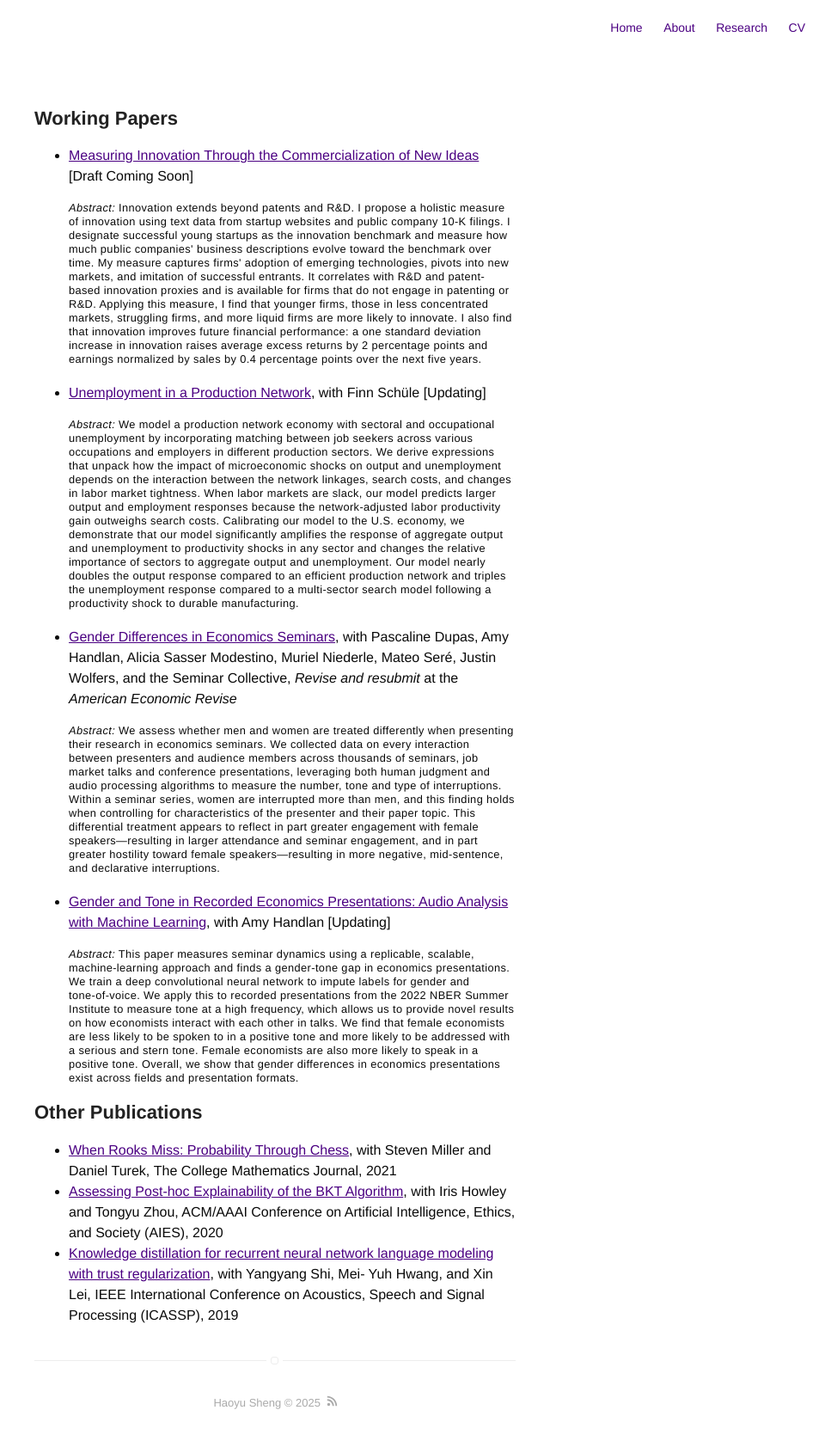
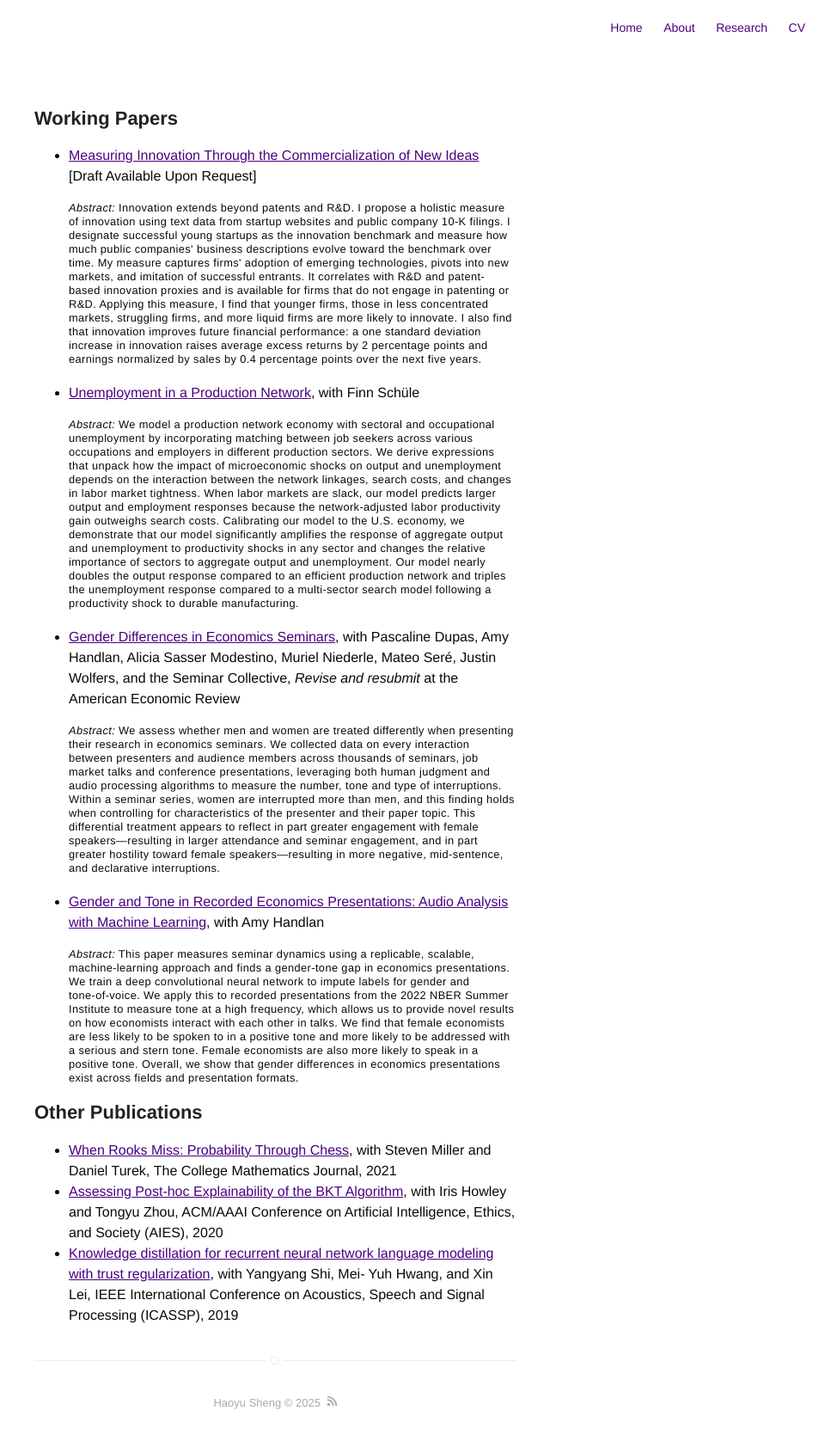
Before and after one commit to hs97/sheng_website, a Jekyll site: the page built from research.md, in a window 1280 px wide. Shown: the whole page at 86% size, without its empty margins (320-1280 px from the left). Built offline with Jekyll 4.4.1, drawn with Linux system fonts in a browser that asks for light colours.

Commit message:
Update research.md

```diff
--- a/research.md
+++ b/research.md
@@ -5,13 +5,13 @@ layout: page
 
 <h2> Working Papers</h2>
 <ul>
-<li><a href="https://haoyusheng.net">Measuring Innovation Through the Commercialization of New Ideas</a> [Draft Coming Soon]
+<li><a href="https://haoyusheng.net">Measuring Innovation Through the Commercialization of New Ideas</a> [Draft Available Upon Request]
 <p style="line-height: 1;"><small><b><i>Abstract:</i></b> Innovation extends beyond patents and R&D. I propose a holistic measure of innovation using text data from startup websites and public company 10-K filings. I designate successful young startups as the innovation benchmark and measure how much public companies' business descriptions evolve toward the benchmark over time. My measure captures firms' adoption of emerging technologies, pivots into new markets, and imitation of successful entrants. It correlates with R&D and patent-based innovation proxies and is available for firms that do not engage in patenting or R&D. Applying this measure, I find that younger firms, those in less concentrated markets, struggling firms, and more liquid firms are more likely to innovate. I also find that innovation improves future financial performance: a one standard deviation increase in innovation raises average excess returns by 2 percentage points and earnings normalized by sales by 0.4 percentage points over the next five years. </small></p></li>
-<li><a href="https://papers.ssrn.com/sol3/papers.cfm?abstract_id=4449027">Unemployment in a Production Network</a>, with Finn Schüle [Updating]
+<li><a href="https://papers.ssrn.com/sol3/papers.cfm?abstract_id=4449027">Unemployment in a Production Network</a>, with Finn Schüle
 <p style="line-height: 1;"><small><b><i>Abstract:</i></b> We model a production network economy with sectoral and occupational unemployment by incorporating matching between job seekers across various occupations and employers in different production sectors. We derive expressions that unpack how the impact of microeconomic shocks on output and unemployment depends on the interaction between the network linkages, search costs, and changes in labor market tightness. When labor markets are slack, our model predicts larger output and employment responses because the network-adjusted labor productivity gain outweighs search costs. Calibrating our model to the U.S. economy, we demonstrate that our model significantly amplifies the response of aggregate output and unemployment to productivity shocks in any sector and changes the relative importance of sectors to aggregate output and unemployment. Our model nearly doubles the output response compared to an efficient production network and triples the unemployment response compared to a multi-sector search model following a productivity shock to durable manufacturing. </small></p></li>
-<li><a href="https://www.dropbox.com/scl/fi/8l0zsntn6o21cdksfh9kd/SeminarDynamics_DHMNSSW_2024.pdf?rlkey=6nswyqge8jd4l6d9s5x04dzbx&e=1&dl=0">Gender Differences in Economics Seminars</a>, with Pascaline Dupas, Amy Handlan, Alicia Sasser Modestino, Muriel Niederle,  Mateo Seré, Justin Wolfers, and the Seminar Collective, <i>Revise and resubmit </i> at the <i>American Economic Revise </i>
+<li><a href="https://www.dropbox.com/scl/fi/8l0zsntn6o21cdksfh9kd/SeminarDynamics_DHMNSSW_2024.pdf?rlkey=6nswyqge8jd4l6d9s5x04dzbx&e=1&dl=0">Gender Differences in Economics Seminars</a>, with Pascaline Dupas, Amy Handlan, Alicia Sasser Modestino, Muriel Niederle,  Mateo Seré, Justin Wolfers, and the Seminar Collective, <i>Revise and resubmit </i> at the <b>American Economic Review </b>
 <p style="line-height: 1;"><small><b><i>Abstract:</i></b> We assess whether men and women are treated differently when presenting their research in economics seminars. We collected data on every interaction between presenters and audience members across thousands of seminars, job market talks and conference presentations, leveraging both human judgment and audio processing algorithms to measure the number, tone and type of interruptions. Within a seminar series, women are interrupted more than men, and this finding holds when controlling for characteristics of the presenter and their paper topic. This differential treatment appears to reflect in part greater engagement with female speakers—resulting in larger attendance and seminar engagement, and in part greater hostility toward female speakers—resulting in more negative, mid-sentence, and declarative interruptions.</small></p></li>
-<li><a href="https://ssrn.com/abstract=4316513">Gender and Tone in Recorded Economics Presentations: Audio Analysis with Machine Learning</a>, with Amy Handlan [Updating]
+<li><a href="https://ssrn.com/abstract=4316513">Gender and Tone in Recorded Economics Presentations: Audio Analysis with Machine Learning</a>, with Amy Handlan
 <p style="line-height: 1;"><small><b><i>Abstract:</i></b> This paper measures seminar dynamics using a replicable, scalable, machine‑learning approach and finds a gender‑tone gap in economics presentations. We train a deep convolutional neural network to impute labels for gender and tone‑of‑voice. We apply this to recorded presentations from the 2022 NBER Summer Institute to measure tone at a high frequency, which allows us to provide novel results on how economists interact with each other in talks. We find that female economists are less likely to be spoken to in a positive tone and more likely to be addressed with a serious and stern tone. Female economists are also more likely to speak in a positive tone. Overall, we show that gender differences in economics presentations exist across fields and presentation formats.</small></p></li>
 </ul>
 
```
